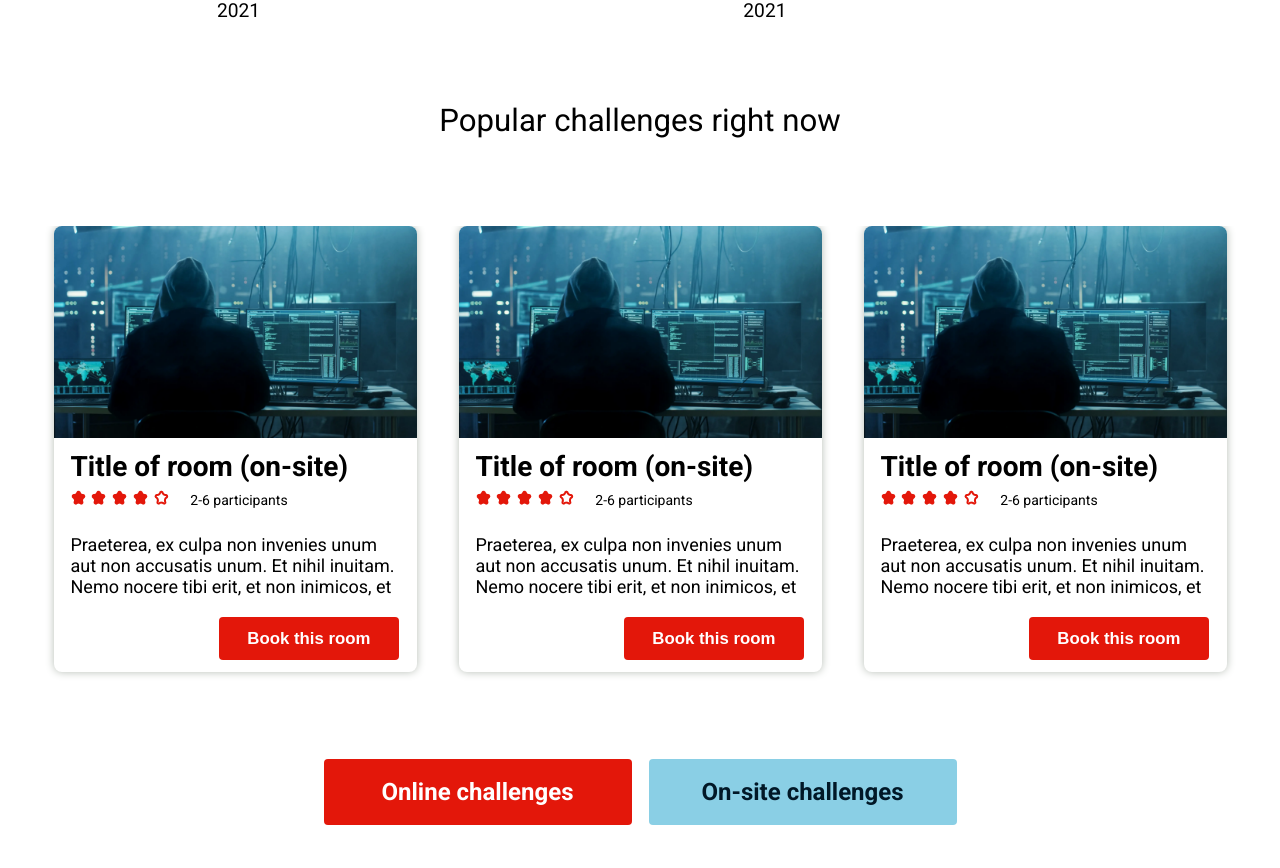
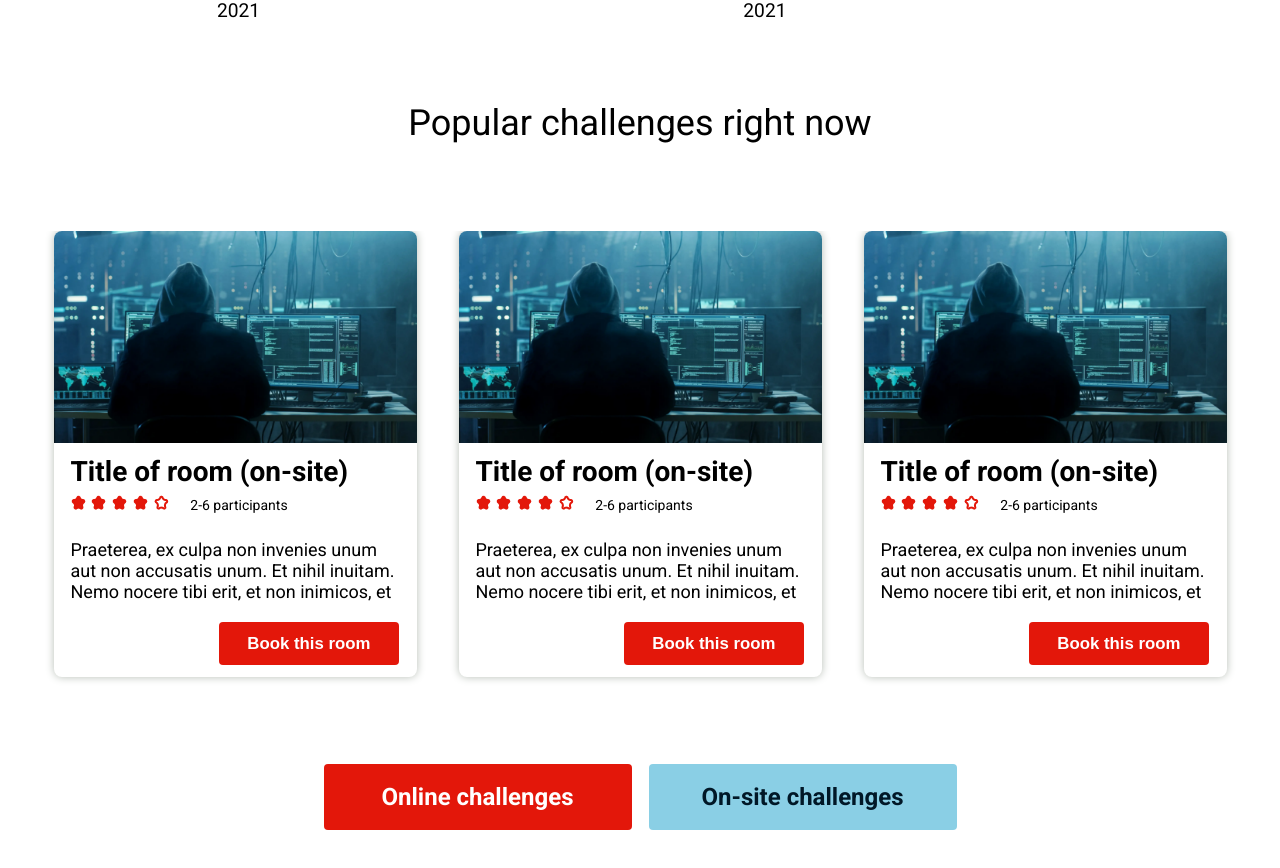
Before and after one commit to ANschoolacc/A2-uppgift-2-Startsida-ESC-Hacker-Escape-Rooms, a website: page index.html in a window 1280 px wide. Shown: the part 937-1805 px from the top of the page. Drawn offline with Linux system fonts and the light colour scheme.

Commit message:
Added breakpoints to popular title

```diff
--- a/src/main.scss
+++ b/src/main.scss
@@ -54,6 +54,9 @@ body {
     margin-bottom: 0;
     margin-top: 105px;
 
+    @include breakpoint($medium) {
+      font-size: 1.5rem;
+    }
     @include breakpointMin($xs) {
       font-size: 1rem;
     }
```
Also changed, not shown: main.css.
